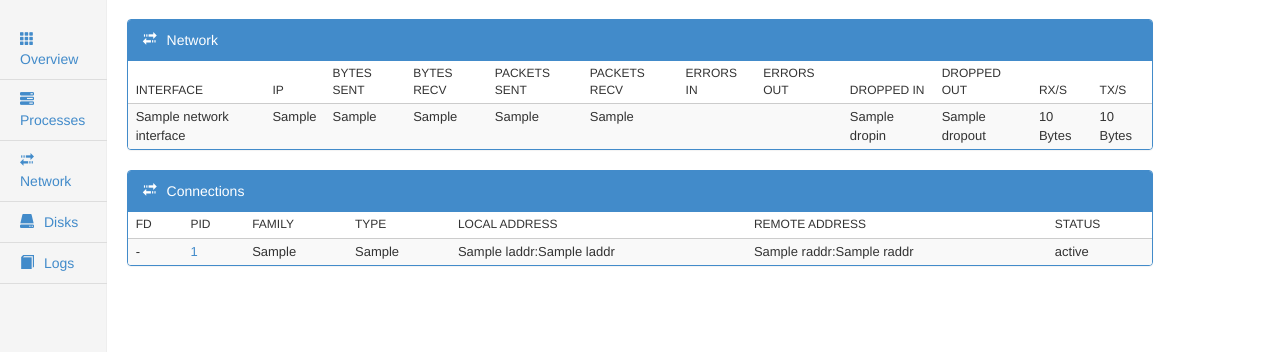
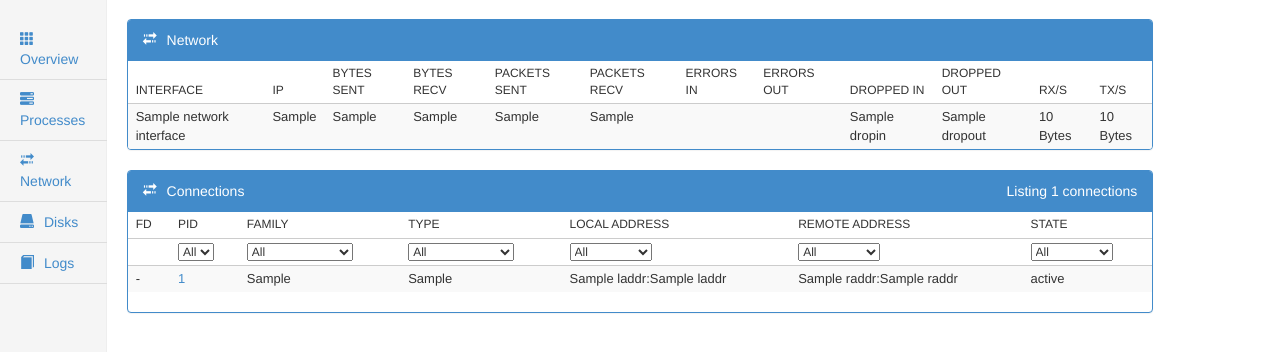
Before and after one commit to Jahaja/psdash, a Python web app: template psdash/templates/network.html in a window 1280 px wide. Shown: the part 51-403 px from the top of the page. Run offline with Jinja, Linux system fonts and the light colour scheme; the template is opened without the code that fills it: most values are stand-ins (such as "Sample title", 1, 10 or a date in 2020); some libraries are stand-ins or nearby versions.

Commit message:
Added filters to system-wide connections.

```diff
--- a/psdash/__init__.py
+++ b/psdash/__init__.py
@@ -1 +1 @@
-__version__ = "0.3.0"
+__version__ = "0.4.0"
--- a/psdash/run.py
+++ b/psdash/run.py
@@ -152,7 +152,7 @@ class PsDashRunner(object):
         return self.app.psdash.net_io_counters.update()
 
     def run(self):
-        logger.info('Starting psdash v0.3.0')
+        logger.info('Starting psdash v0.4.0')
 
         self._setup_locale()
         self._setup_timers()
--- a/psdash/static/js/psdash.js
+++ b/psdash/static/js/psdash.js
@@ -108,8 +108,12 @@ function init_log() {
     scroll_down($el);
 }
 
+var skip_updates = false;
+
 function init_updater() {
     function update() {
+        if (skip_updates) return;
+
         $.ajax({
             url: location.href,
             cache: false,
@@ -123,7 +127,22 @@ function init_updater() {
     setInterval(update, 3000);
 }
 
+function init_connections_filter() {
+    var $content = $("#content");
+    $content.on("change", "#connections-form select", function () {
+        $content.find("#connections-form").submit();
+    });
+    $content.on("focus", "#connections-form select", function () {
+        skip_updates = true;
+    });
+    $content.on("blur", "#connections-form select", function () {
+        skip_updates = false;
+    });
+}
+
 $(document).ready(function() {
+    init_connections_filter();
+
     if($("#log").length == 0) {
         init_updater();
     } else {
--- a/psdash/templates/network.html
+++ b/psdash/templates/network.html
@@ -40,7 +40,11 @@
         </table>
     </div>
     <div id="connections" class="panel panel-primary">
-        <div class="panel-heading"><span class="glyphicon glyphicon-transfer"></span> Connections</div>
+        <div class="panel-heading">
+        <span class="glyphicon glyphicon-transfer"></span> Connections
+        <span class="pull-right">Listing {{ num_conns }} connections</span>
+        </div>
+        <form id="connections-form" action="" method="get">
             <table class="table table-striped table-condensed table-hover">
                 <thead>
                     <tr>
@@ -50,7 +54,58 @@
                         <th>Type</th>
                         <th>Local address</th>
                         <th>Remote address</th>
-                    <th>Status</th>
+                        <th>State</th>
+                    </tr>
+                    <tr>
+                        <th></th>
+                        <th>
+                            <select name="pid">
+                                <option value="">All</option>
+                                {% for p in pids %}
+                                    <option value="{{ p }}"  {{'selected="selected"' if pid == p}}>{{ p }}</option>
+                                {% endfor %}
+                            </select>
+                        </th>
+                        <th>
+                            <select name="family">
+                                <option value="">All</option>
+                                {% for val, name in socket_families.iteritems() %}
+                                    <option value="{{ val }}" {{'selected="selected"' if family == val|string()}}>{{ name }}</option>
+                                {% endfor %}
+                            </select>
+                        </th>
+                        <th>
+                            <select name="type">
+                                <option value="">All</option>
+                                {% for val, name in socket_types.iteritems() %}
+                                    <option value="{{ val }}"  {{'selected="selected"' if type == val|string()}}>{{ name }}</option>
+                                {% endfor %}
+                            </select>
+                        </th>
+                        <th>
+                            <select name="laddr">
+                                <option value="">All</option>
+                                {% for val in local_addresses %}
+                                    <option value="{{ val }}"  {{'selected="selected"' if laddr == val}}>{{ val }}</option>
+                                {% endfor %}
+                            </select>
+                        </th>
+                        <th>
+                            <select name="raddr">
+                                <option value="">All</option>
+                                {% for val in remote_addresses %}
+                                    <option value="{{ val }}"  {{'selected="selected"' if raddr == val}}>{{ val }}</option>
+                                {% endfor %}
+                            </select>
+                        </th>
+                        <th>
+                            <select name="status">
+                                <option value="">All</option>
+                                {% for val in states %}
+                                    <option value="{{ val }}"  {{'selected="selected"' if status == val}}>{{ val }}</option>
+                                {% endfor %}
+                            </select>
+                        </th>
                     </tr>
                 </thead>
                 <tbody>
@@ -87,5 +142,6 @@
                     {% endfor %}
                 </tbody>
             </table>
+        </form>
     </div>
 {% endblock %}
```
Also changed, not shown: psdash/web.py (+44 -3 lines), tests/test_web.py (+4 -0 lines), README.md, 1 other file. Lines whose indentation alone changed are shown as unchanged.
